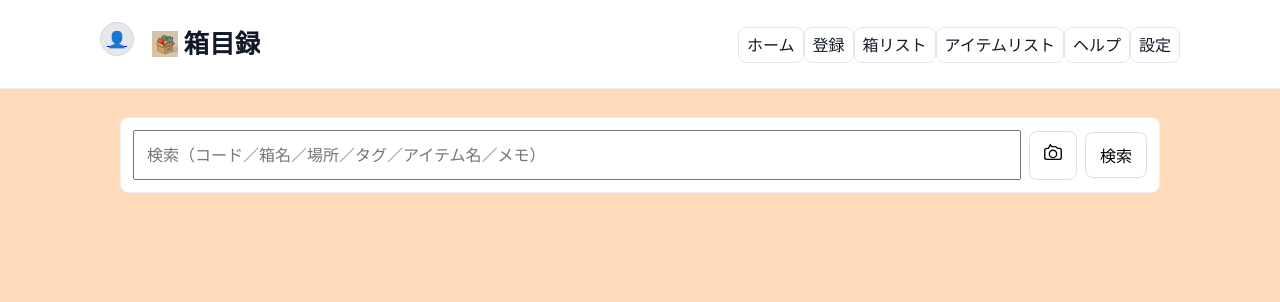
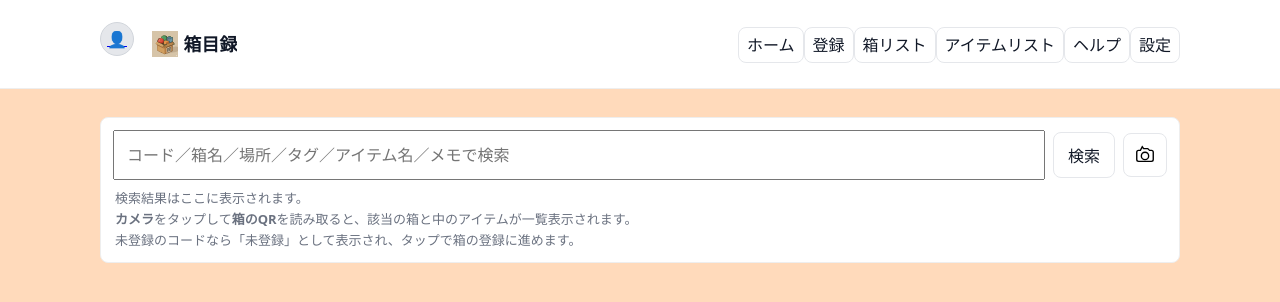
Before and after one commit to mayusaki3/hakomokuroku, a Next.js app in the folder apps/web/: page / in a window 1280 px wide. Shown: the top 302 px of the page. Built offline with nearby package versions, Linux system fonts and the light colour scheme.

Commit message:
UI修正

```diff
--- a/apps/web/src/app/globals.css
+++ b/apps/web/src/app/globals.css
@@ -11,7 +11,7 @@
   --fs-h2: 18px;
 
   /* header / footer */
-  --topbar-h: 48px;      /* ヘッダー高さ（少し低め） */
+  --topbar-h: 48px;      /* ヘッダー高さ */
   --bottombar-h: 56px;   /* モバイル下タブ高さ */
   --avatar-size: 32px;   /* 👤 と タイトル行の基準サイズ（両者が連動） */
 
@@ -21,6 +21,10 @@
   --muted: #6b7280;
   --bg: #ffffff;         /* 画面全体の下地 */
   --content-bg: #ffdabb; /* ヘッダー/下タブ以外の中面背景 */
+
+  /* 検索カードの“画面端からの見た目距離” */
+  --search-edge-mobile: 8px;   /* モバイル左右距離 */
+  --search-edge-desktop: 0px;  /* PC左右距離（0=container既定に揃える） */
 }
 
 @media (min-width: 768px) {
@@ -55,6 +59,14 @@ body {
 .row { display: flex; gap: 8px; align-items: center; flex-wrap: wrap; }
 a, button { min-height: 44px; min-width: 44px; }
 input, button, select, textarea { font: inherit; }
+
+/* モバイル固定ボトムナビに隠れないための下余白 */
+.bottom-safe {
+  padding-bottom: calc(var(--bottombar-h) + env(safe-area-inset-bottom, 0px));
+}
+@media (min-width: 768px) {
+  .bottom-safe { padding-bottom: 0; }
+}
 
 /* 表示切替（PC=上メニュー / モバイル=下タブ） */
 .only-mobile { display: block !important; }
@@ -150,7 +162,7 @@ input[type="text"], input[type="search"], textarea {
 
 .title-text {
   font-weight: 700;
-  font-size: calc(var(--avatar-size) * 0.8);  /* 32px時 ≈25.5px */
+  font-size: calc(var(--avatar-size) * 0.56); /* 32px時 ≈18px */
   line-height: var(--avatar-size);            /* 行高で縦中央揃え */
   white-space: nowrap;
   overflow: hidden;
@@ -166,3 +178,58 @@ input[type="text"], input[type="search"], textarea {
   color: var(--brand);
   background: #fff;
 }
+
+/* ===== Search (Home) ===== */
+
+/* 検索カード：containerの左右padを相殺して“画面端からの距離”を実効化 */
+.search-card {
+  padding: 12px;
+  margin-inline: calc(var(--search-edge-mobile) - var(--pad));
+}
+@media (min-width: 768px) {
+  .search-card {
+    margin-inline: calc(var(--search-edge-desktop) - var(--pad));
+  }
+}
+
+/* 検索バーをグリッドで1行固定（入力 1fr / 検索ボタン / カメラ） */
+.searchbar {
+  display: grid;
+  grid-template-columns: minmax(0, 1fr) auto auto;
+  gap: 8px;
+  align-items: center;
+}
+.searchbar input { min-width: 0; }
+
+/* ボタン */
+.btn {
+  padding: 10px 14px;
+  border: 1px solid var(--border);
+  border-radius: 8px;
+  background: #fff;
+  color: var(--brand);
+}
+
+.icon-btn {
+  width: 44px;
+  height: 44px;
+  padding: 0;
+  border: 1px solid var(--border);
+  border-radius: 8px;
+  background: #fff;
+  display: grid;
+  place-items: center;
+}
+
+/* 検索ヘルプ（検索枠の内側に表示する説明） */
+.search-help {
+  margin: 8px 2px 0;
+  font-size: 13px;
+  color: var(--muted);
+  line-height: 1.6;
+}
+
+@media (max-width: 360px) {
+  .searchbar { gap: 6px; }
+  .btn { padding: 8px 12px; }
+}
--- a/apps/web/src/app/page.tsx
+++ b/apps/web/src/app/page.tsx
@@ -1,6 +1,9 @@
 'use client';
-import { useState } from 'react';
+import { useRef, useState } from 'react';
+import type { SearchRow } from '@/lib/search';
+import { searchByText, searchByQrPayload } from '@/lib/search';
 
+let BrowserQRCodeReader: any; // dynamic import for QR
 function CameraIcon() {
   return (
     <svg width="22" height="22" viewBox="0 0 24 24" aria-hidden="true">
@@ -12,39 +15,134 @@ function CameraIcon() {
 
 export default function Home() {
   const [q, setQ] = useState('');
-  const goSearch = () => {
-    const s = q.trim();
-    window.location.href = s ? `/search?q=${encodeURIComponent(s)}` : '/search';
+  const [rows, setRows] = useState<SearchRow[]>([]);
+  const [scanning, setScanning] = useState(false);
+  const videoRef = useRef<HTMLVideoElement | null>(null);
+  const readerRef = useRef<any>(null);
+
+  const runTextSearch = async () => {
+    const res = await searchByText(q);
+    setRows(res);
+  };
+
+  const startScan = async () => {
+    setScanning(true);
+    try {
+      if (!BrowserQRCodeReader) {
+        const mod = await import('@zxing/browser');
+        BrowserQRCodeReader = mod.BrowserQRCodeReader;
+      }
+      if (!readerRef.current) readerRef.current = new BrowserQRCodeReader();
+
+      const videoEl = videoRef.current!;
+      videoEl.setAttribute('playsinline', 'true'); // iOS対策
+      const result = await readerRef.current.decodeOnceFromVideoDevice(undefined, videoEl); // Resultを返す
+      const text = result.getText();
+
+      const res = await searchByQrPayload(text);
+      setRows(res);
+    } catch (e) {
+      alert('QRの読み取りに失敗しました。もう一度お試しください。');
+    } finally {
+      setScanning(false);
+      try { await readerRef.current?.reset(); } catch {}
+    }
+  };
+
+  const onRowClick = (r: SearchRow) => {
+    if (r.kind === 'box') {
+      window.location.href = `/boxes/${r.box.id}`;
+    } else if (r.kind === 'item') {
+      window.location.href = `/items/${r.item.id}`;
+    } else {
+      const params = new URLSearchParams({ code: r.code });
+      window.location.href = `/boxes/new?${params.toString()}`;
+    }
   };
 
   return (
-    <main className="container" style={{ display: 'grid', gap: 12, paddingTop: 8, paddingBottom: 72 }}>
-      {/* 検索フィールドのみ */}
-      <section className="card" style={{ padding: 12 }}>
-        <div style={{ display: 'flex', gap: 8, alignItems: 'center' }}>
+    <main className="container bottom-safe" style={{ display: 'grid', gap: 12, paddingTop: 8 }}>
+      {/* 検索枠（説明文もこの中に移動） */}
+      <section className="card search-card">
+        <div className="searchbar">
           <input
             value={q}
             onChange={e => setQ(e.target.value)}
-            onKeyDown={e => { if (e.key === 'Enter') goSearch(); }}
-            placeholder="検索（コード／箱名／場所／タグ／アイテム名／メモ）"
+            onKeyDown={e => { if (e.key === 'Enter') runTextSearch(); }}
+            placeholder="コード／箱名／場所／タグ／アイテム名／メモで検索"
             enterKeyHint="search"
-            style={{ flex: 1, padding: 12, fontSize: 16 }}
+            style={{ padding: 12, fontSize: 16 }}
           />
-          {/* 右にスキャン */}
-          <button onClick={() => (window.location.href = '/scan')}
-            aria-label="QRスキャン" title="QRスキャン"
-            style={{ padding: '10px 12px', border: '1px solid #ddd', borderRadius: 8, background: '#fff' }}>
+          <button type="button" onClick={runTextSearch} className="btn">検索</button>
+          <button type="button" onClick={startScan} aria-disabled={scanning} className="icon-btn">
             <CameraIcon />
           </button>
-          <button onClick={goSearch}
-            style={{ padding: '10px 14px', border: '1px solid #ddd', borderRadius: 8, background: '#fff' }}>
-            検索
-          </button>
         </div>
+
+        {/* 説明文：モバイルでも必ず見えるよう検索枠の内側に配置 */}
+        {rows.length === 0 && !scanning && (
+          <p className="search-help">
+            検索結果はここに表示されます。<br />
+            <b>カメラ</b>をタップして<strong>箱のQR</strong>を読み取ると、該当の箱と中のアイテムが一覧表示されます。<br />
+            未登録のコードなら「未登録」として表示され、タップで箱の登録に進めます。
+          </p>
+        )}
+
+        {/* スキャナ表示（読み取り中のみ） */}
+        {scanning && (
+          <div style={{ marginTop: 8 }}>
+            <video ref={videoRef} playsInline style={{ width: '100%', borderRadius: 8, border: '1px solid #eee' }} />
+          </div>
+        )}
       </section>
 
-      {/* ここから下は検索結果用に空けておく（将来 /search をインライン表示にしてもOK） */}
-      <section aria-label="検索結果" />
+      {/* 検索結果（ホーム内で一覧表示） */}
+      <section aria-label="検索結果">
+        {rows.length > 0 && (
+          <ul style={{ listStyle: 'none', padding: 0, margin: 0, display: 'grid', gap: 8 }}>
+            {rows.map((r, idx) => {
+              if (r.kind === 'box') {
+                return (
+                  <li key={`b-${r.box.id}-${idx}`}>
+                    <button onClick={() => onRowClick(r)} className="card"
+                      style={{ width: '100%', textAlign: 'left', padding: 12, cursor: 'pointer' }}>
+                      <div style={{ fontWeight: 600 }}>📦 {r.box.name}</div>
+                      <div style={{ fontSize: 12, color: '#555' }}>
+                        コード: <code>{r.box.code}</code>　場所: {r.box.location ?? '—'}
+                        {r.box.tags?.length ? <>　タグ: {r.box.tags.join(', ')}</> : null}
+                      </div>
+                    </button>
+                  </li>
+                );
+              }
+              if (r.kind === 'item') {
+                return (
+                  <li key={`i-${r.item.id}-${idx}`}>
+                    <button onClick={() => onRowClick(r)} className="card"
+                      style={{ width: '100%', textAlign: 'left', padding: 12, cursor: 'pointer' }}>
+                      <div style={{ fontWeight: 600 }}>🧰 {r.item.name}</div>
+                      <div style={{ fontSize: 12, color: '#555' }}>
+                        箱: {r.box ? <>{r.box.name} <code>{r.box.code}</code></> : '—'}
+                        {r.item.tags?.length ? <>　タグ: {r.item.tags.join(', ')}</> : null}
+                      </div>
+                    </button>
+                  </li>
+                );
+              }
+              // 未登録コード
+              return (
+                <li key={`u-${r.code}-${idx}`}>
+                  <button onClick={() => onRowClick(r)} className="card"
+                    style={{ width: '100%', textAlign: 'left', padding: 12, cursor: 'pointer' }}>
+                    <div style={{ fontWeight: 600 }}>📦 箱コード: <code>{r.code}</code></div>
+                    <div style={{ fontSize: 12, color: '#b91c1c' }}>未登録（タップで箱の登録へ）</div>
+                  </button>
+                </li>
+              );
+            })}
+          </ul>
+        )}
+      </section>
     </main>
   );
 }
--- /dev/null
+++ b/apps/web/src/lib/search.ts
@@ -0,0 +1,72 @@
+// apps/web/src/lib/search.ts
+import { db, Box, Item } from '@/lib/db';
+
+export type SearchRow =
+  | { kind: 'box'; box: Box }
+  | { kind: 'item'; item: Item; box?: Box }
+  | { kind: 'unregistered'; code: string };
+
+const norm = (s: string) => (s || '').toLowerCase();
+
+export async function searchByText(q: string): Promise<SearchRow[]> {
+  const needle = norm(q.trim());
+  if (!needle) return [];
+
+  const [boxes, items] = await Promise.all([db.boxes.toArray(), db.items.toArray()]);
+
+  const boxRows: SearchRow[] = boxes
+    .filter(b => {
+      const hay = `${b.code} ${b.name} ${b.location ?? ''} ${(b.tags ?? []).join(' ')}`;
+      return norm(hay).includes(needle);
+    })
+    .map(b => ({ kind: 'box', box: b }));
+
+  // まとめてMap化（アイテムに箱名を載せるため）
+  const boxMap = new Map(boxes.map(b => [b.id, b]));
+  const itemRows: SearchRow[] = items
+    .filter(i => {
+      const hay = `${i.name} ${(i.tags ?? []).join(' ')} ${i.note ?? ''}`;
+      return norm(hay).includes(needle);
+    })
+    .map(i => ({ kind: 'item', item: i, box: boxMap.get(i.boxId) }));
+
+  // ボックス優先で上、次にアイテム
+  return [...boxRows, ...itemRows];
+}
+
+// QR ペイロードから箱コードを抽出（/b/<code> or そのまま）
+export function extractBoxCodeFromQr(text: string): string | null {
+  const s = text.trim();
+  // try URL
+  try {
+    const u = new URL(s);
+    const m = u.pathname.match(/\/b\/([^/]+)/);
+    if (m) return decodeURIComponent(m[1]);
+  } catch { /* not URL */ }
+
+  // relative path "/b/..."
+  const m2 = s.match(/(?:^|\/)b\/([^/]+)/);
+  if (m2) return decodeURIComponent(m2[1]);
+
+  // plain code (英数と - _ . のみを許容)
+  if (/^[A-Za-z0-9._-]{2,64}$/.test(s)) return s;
+
+  return null;
+}
+
+// QR 読み取り結果をホームの一覧用に整形
+export async function searchByQrPayload(payload: string): Promise<SearchRow[]> {
+  const code = extractBoxCodeFromQr(payload);
+  if (!code) return [];
+
+  const box = await db.boxes.where('code').equalsIgnoreCase(code).first();
+  if (!box) {
+    return [{ kind: 'unregistered', code }];
+  }
+
+  // 箱ヒット：箱 1件 + その箱のアイテム一覧
+  const items = await db.items.where('boxId').equals(box.id).toArray();
+  const rows: SearchRow[] = [{ kind: 'box', box }];
+  rows.push(...items.map(i => ({ kind: 'item', item: i, box })));
+  return rows;
+}
```
